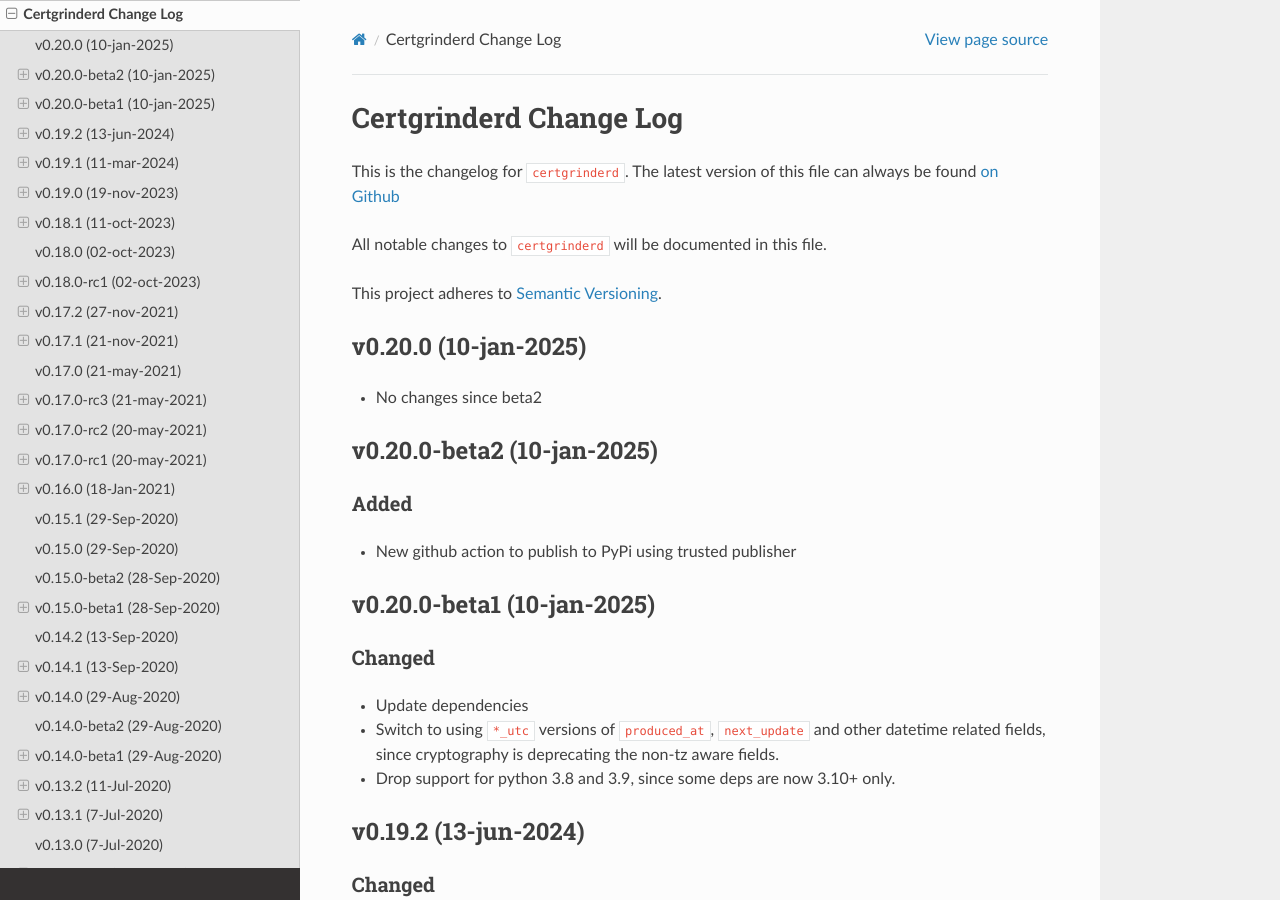
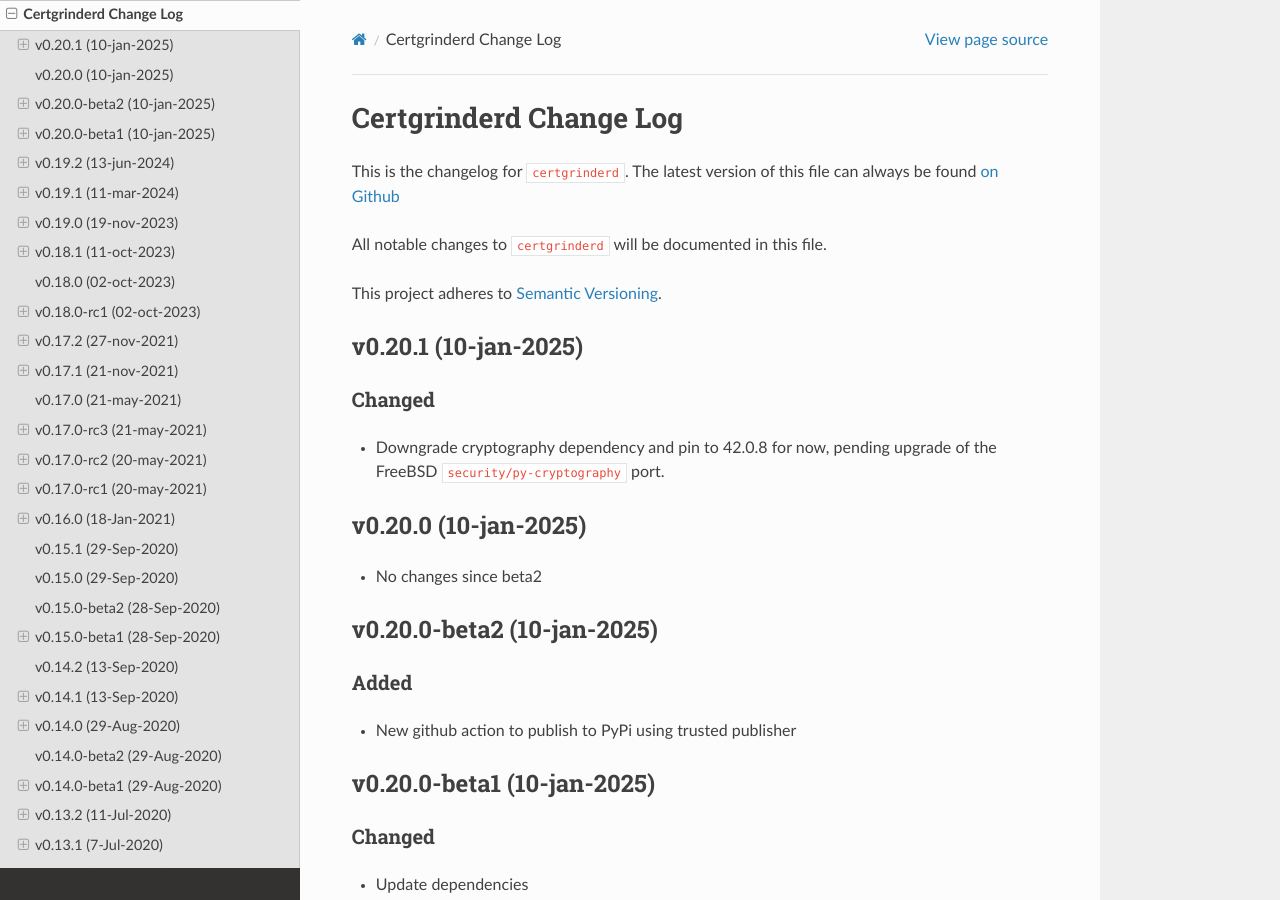
Before and after one commit to tykling/certgrinder, a Sphinx documentation site: the page built from docs/certgrinderd-changelog.rst, in a window 1280 px wide and 900 px high. Built offline with Sphinx 7.4.7 and the Read the Docs theme 3.1.0, drawn with Linux system fonts in a browser that asks for light colours.

Commit message:
preparing to tag v0.20.1

```diff
--- a/docs/certgrinder-changelog.rst
+++ b/docs/certgrinder-changelog.rst
@@ -9,8 +9,8 @@
 
 This project adheres to `Semantic Versioning <http://semver.org/>`__.
 
-Unreleased
-----------
+v0.20.1 (10-jan-2025)
+---------------------
 
 Changed
 ~~~~~~~
--- a/docs/certgrinderd-changelog.rst
+++ b/docs/certgrinderd-changelog.rst
@@ -8,6 +8,15 @@
 All notable changes to ``certgrinderd`` will be documented in this file.
 
 This project adheres to `Semantic Versioning <http://semver.org/>`__.
+
+v0.20.1 (10-jan-2025)
+---------------------
+
+Changed
+~~~~~~~
+
+- Downgrade cryptography dependency and pin to 42.0.8 for now, pending upgrade of the FreeBSD ``security/py-cryptography`` port.
+
 
 v0.20.0 (10-jan-2025)
 ---------------------
```
